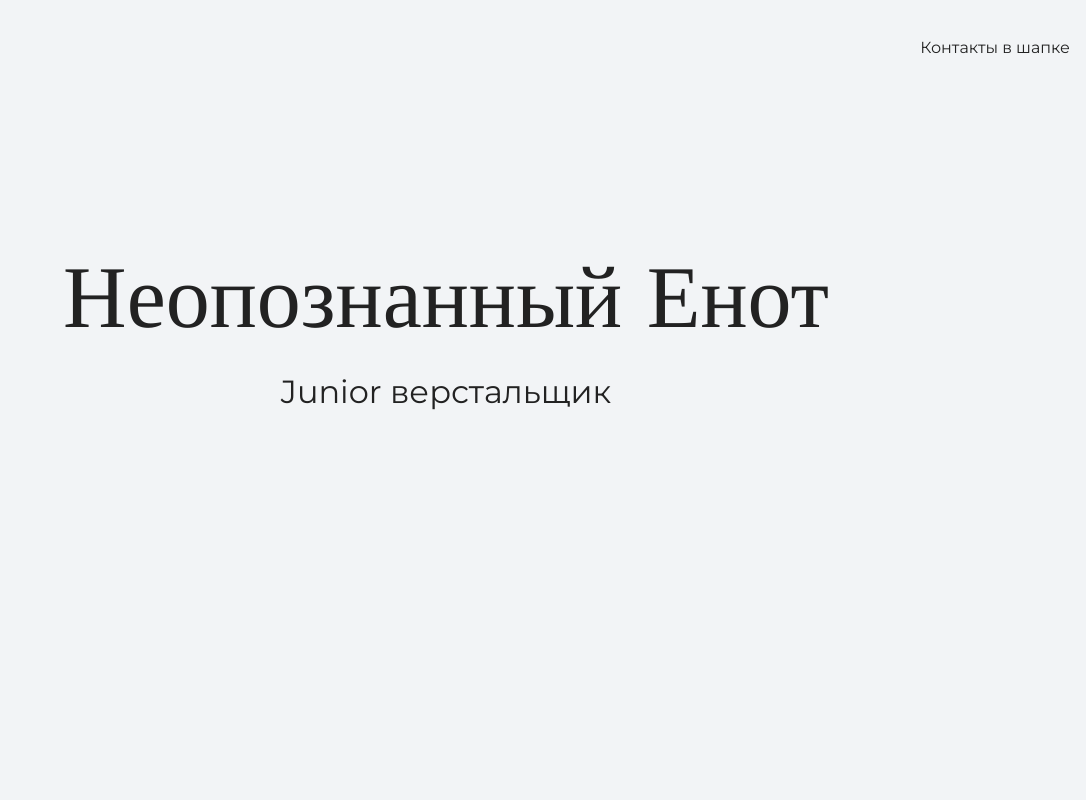
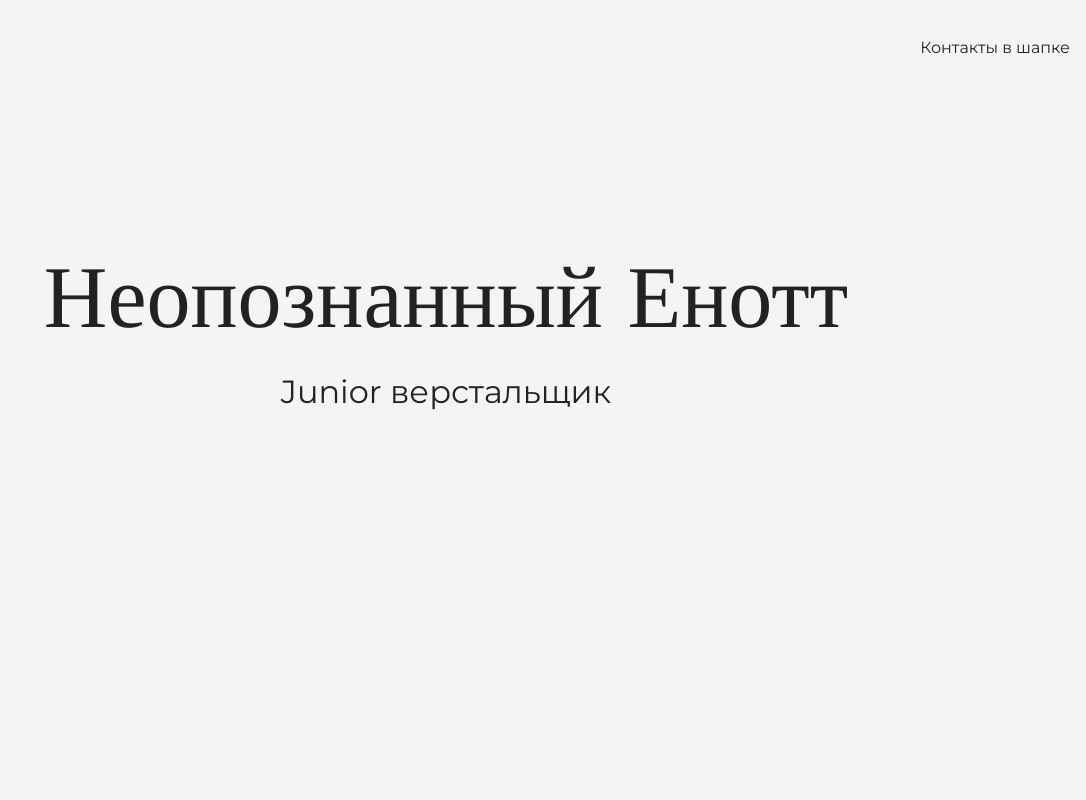
Before and after one commit to qwereen/my-site, a plain HTML site: page index.html in a window 1280 px wide. Shown: the top 800 px of the page, without its empty margins (194-1280 px from the left). Drawn offline with nearby package versions, Linux system fonts and the light colour scheme.

Commit message:
добавлена буква

```diff
--- a/index.html
+++ b/index.html
@@ -16,7 +16,7 @@
 
     <section class="hero-image">
       <div class="container">
-      <h1 class="heading">Неопознанный Енот</h1>
+      <h1 class="heading">Неопознанный Енотт</h1>
       <p>Junior верстальщик</p>
       </div>
     </section>
```
